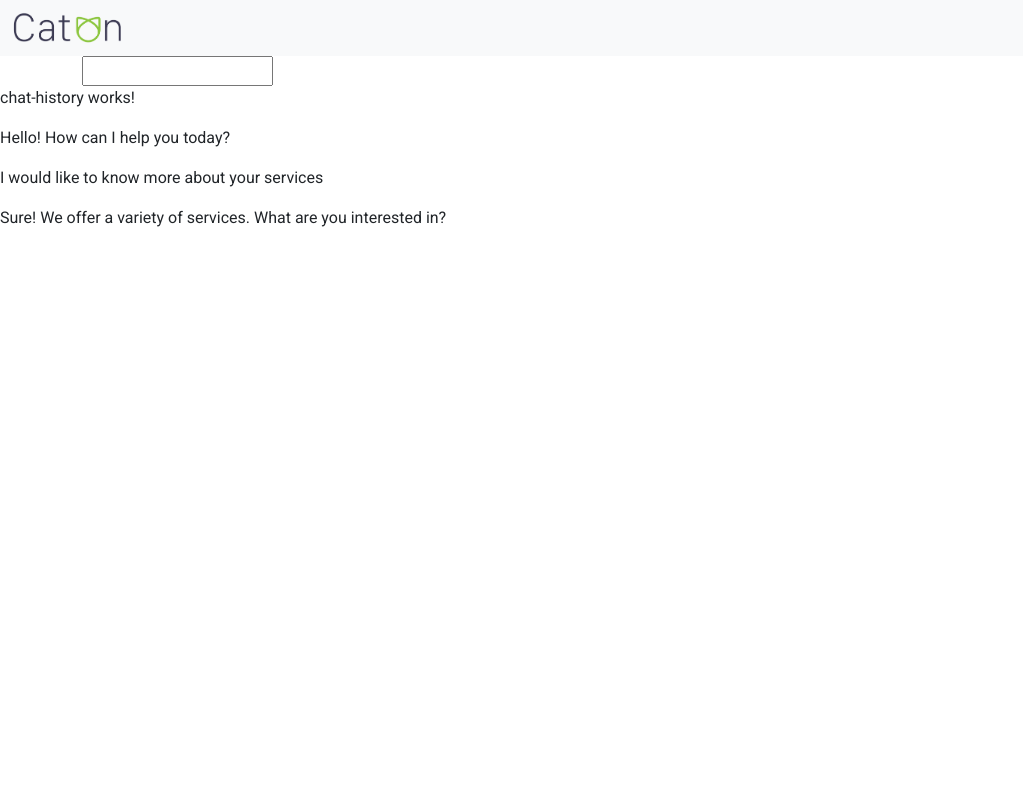
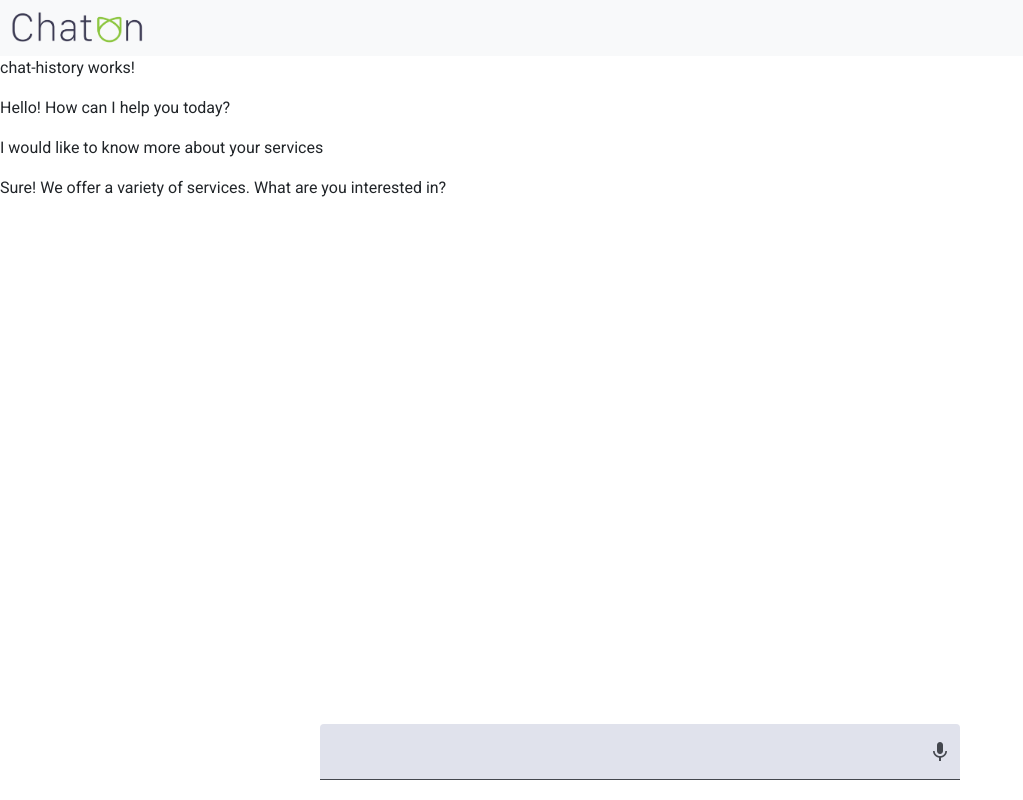
Before and after one commit to bila9630/baselhack, an Angular app in the folder frontend/: page / in a window 1280 px wide. Shown: the whole page, without its empty margins (0-1023 px from the left). Built offline with nearby package versions, Linux system fonts and the light colour scheme.

Commit message:
add speech to text recognition, add bot logo

```diff
--- a/frontend/src/app/app.component.html
+++ b/frontend/src/app/app.component.html
@@ -1,5 +1,5 @@
 <nav class="navbar navbar-light bg-light">
-    <img class="ms-2" src="chaton_logo.png" height="40px" alt="chaton_logo">
+    <img class="ms-2" src="chaton.png" height="40px" alt="chaton_logo">
 </nav>
 
 <main>
--- a/frontend/src/app/prompt/prompt-input/prompt-input.component.html
+++ b/frontend/src/app/prompt/prompt-input/prompt-input.component.html
@@ -1,5 +1,20 @@
 <div class="container">
-  <div class="col">
-    <input [(ngModel)]="userInput" (keyup.enter)="addPrompt()" matInput type="text">
+  <div class="col text-center">
+    <div class="fixed-bottom">
+      <mat-form-field class="example-form-field w-50">
+        <input
+          matInput
+          (keyup.enter)="addPrompt()"
+          type="text"
+          [(ngModel)]="userInput"
+        />
+
+        @if (speechApiExists) {
+          <button (click)="toggleRecording()" matSuffix mat-icon-button>
+            <mat-icon>{{ recordingStarted ? "pause" : "mic" }}</mat-icon>
+          </button>
+        }
+      </mat-form-field>
+    </div>
   </div>
 </div>
--- a/frontend/src/app/prompt/prompt-input/prompt-input.component.ts
+++ b/frontend/src/app/prompt/prompt-input/prompt-input.component.ts
@@ -1,22 +1,83 @@
-import { Component, inject } from "@angular/core";
-import { MatInput } from "@angular/material/input";
+import { Component, inject, OnInit } from "@angular/core";
+import {
+  MatFormField,
+  MatInput,
+  MatInputModule,
+  MatLabel,
+} from "@angular/material/input";
 import { FormsModule } from "@angular/forms";
 import { PromptService } from "../service/prompt.service";
+import { VoiceRecognitionService } from "../../voice-recognition/service/voice-recognition.service";
+import { debounceTime, distinctUntilChanged, exhaustMap, of, tap } from "rxjs";
+import { MatIcon, MatIconModule } from "@angular/material/icon";
+import { MatButtonModule, MatIconButton } from "@angular/material/button";
+import { MatFormFieldModule } from "@angular/material/form-field";
 
 @Component({
   selector: "app-prompt-input",
   standalone: true,
-  imports: [MatInput, FormsModule],
+  imports: [
+    MatInput,
+    MatLabel,
+    FormsModule,
+    MatFormFieldModule,
+    MatInputModule,
+    FormsModule,
+    MatButtonModule,
+    MatIconModule,
+    MatFormField,
+    MatIcon,
+    MatIconButton,
+  ],
   templateUrl: "./prompt-input.component.html",
   styleUrl: "./prompt-input.component.scss",
 })
-export class PromptInputComponent {
+export class PromptInputComponent implements OnInit {
   userInput: string = "";
 
   promptService = inject(PromptService);
+
+  voiceRecognitionService = inject(VoiceRecognitionService);
+
+  speechApiExists: boolean = false;
+
+  recordingStarted = false;
+
+  question: string = "";
+
+  ngOnInit() {
+    this.speechApiExists =
+      this.voiceRecognitionService.speechRecognitionApiInBrowser();
+
+    this.voiceRecognitionService.lastSpeech
+      .pipe(
+        debounceTime(500),
+        distinctUntilChanged(),
+        tap((speech: string) => {
+          console.log("brr", speech);
+          this.question =
+            speech.charAt(0).toUpperCase() + speech.slice(1) + "?";
+        }),
+        exhaustMap(() => of(this.question)),
+      )
+      .subscribe((response: string) => {
+        this.promptService.addNewPromptToChat(response, "user");
+        this.recordingStarted = !this.recordingStarted;
+      });
+  }
 
   addPrompt() {
     this.promptService.addNewPromptToChat(this.userInput, "user");
     this.userInput = "";
   }
+
+  toggleRecording(): void {
+    this.recordingStarted = !this.recordingStarted;
+    if (this.recordingStarted) {
+      this.voiceRecognitionService.startVoiceRecognition();
+    } else {
+      this.voiceRecognitionService.stopVoiceRecognition();
+    }
+    console.log("recording state changed", this.recordingStarted);
+  }
 }
--- /dev/null
+++ b/frontend/src/app/voice-recognition/service/voice-recognition.service.ts
@@ -0,0 +1,50 @@
+import { Injectable } from "@angular/core";
+import { Subject } from "rxjs";
+
+declare const webkitSpeechRecognition: any;
+declare const webkitSpeechGrammarList: any;
+declare const webkitSpeechRecognitionEvent: any;
+
+@Injectable({
+  providedIn: "root",
+})
+export class VoiceRecognitionService {
+  lastSpeech: Subject<string> = new Subject();
+  recognition: any | undefined;
+
+  speechRecognitionApiInBrowser(): boolean {
+    return "webkitSpeechRecognition" in window;
+  }
+
+  handler = (event: any) => {
+    event.stopPropagation();
+    const transcript = event.results[0][0].transcript;
+    this.recognition.stop();
+    this.recognition = undefined;
+    this.lastSpeech.next(transcript);
+  };
+
+  startVoiceRecognition() {
+    if (this.speechRecognitionApiInBrowser()) {
+      const grammar = "#JSGF V1.0;";
+      this.recognition = new webkitSpeechRecognition();
+      const speechRecognitionList = new webkitSpeechGrammarList();
+      speechRecognitionList.addFromString(grammar, 1);
+
+      this.recognition.continuous = false;
+      this.recognition.interimResults = false;
+      this.recognition.maxAlternatives = 1;
+      this.recognition.lang = "en-US";
+
+      console.log("recognition started");
+      this.recognition.start();
+
+      this.recognition.addEventListener("result", this.handler, { once: true });
+    }
+  }
+
+  stopVoiceRecognition() {
+    this.recognition.stop();
+    this.recognition.removeEventListener("result", this.handler);
+  }
+}
```
Also changed, not shown: frontend/public/chaton.png (added), frontend/public/chaton_bot_logo.png (added).
